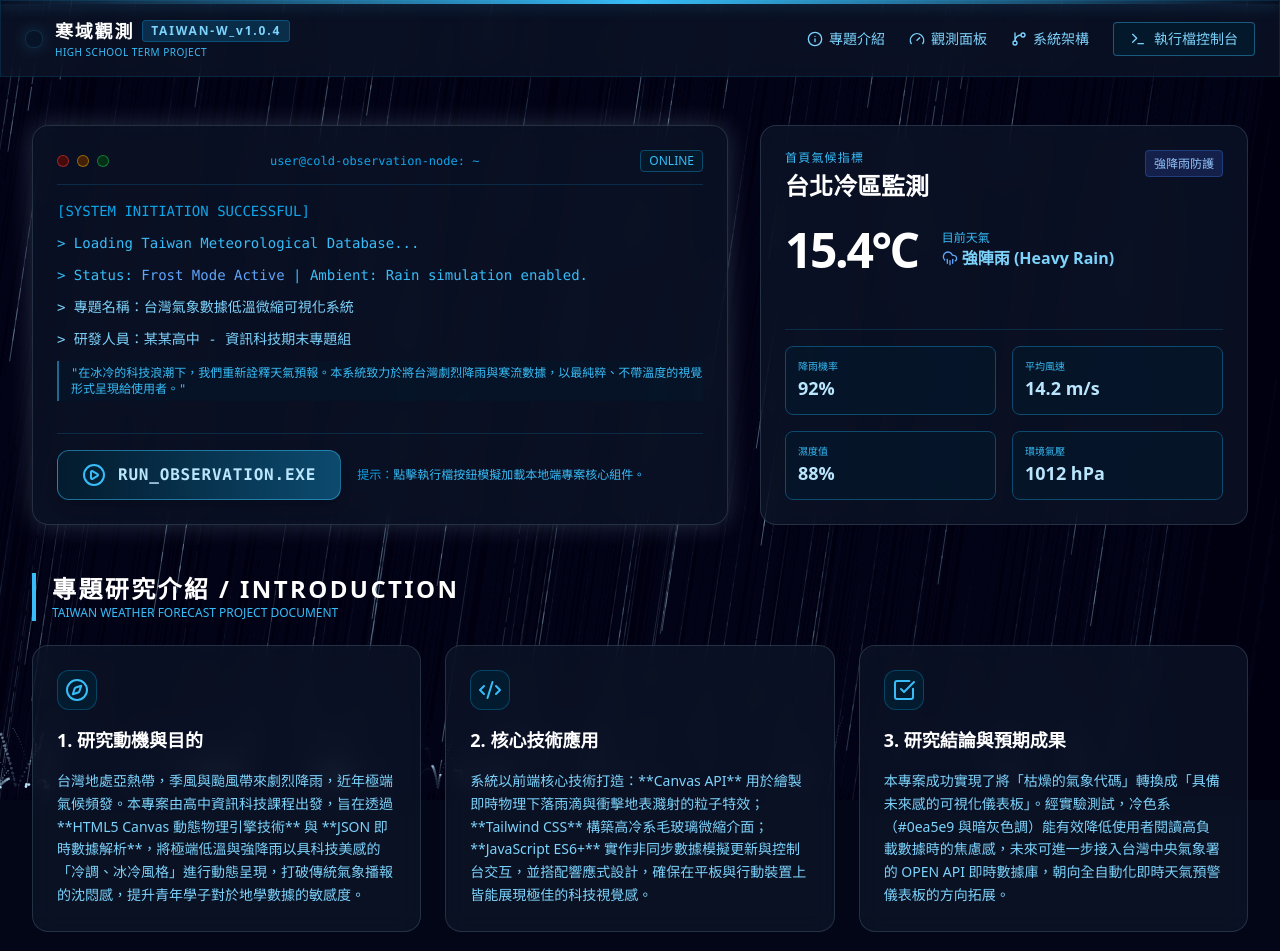
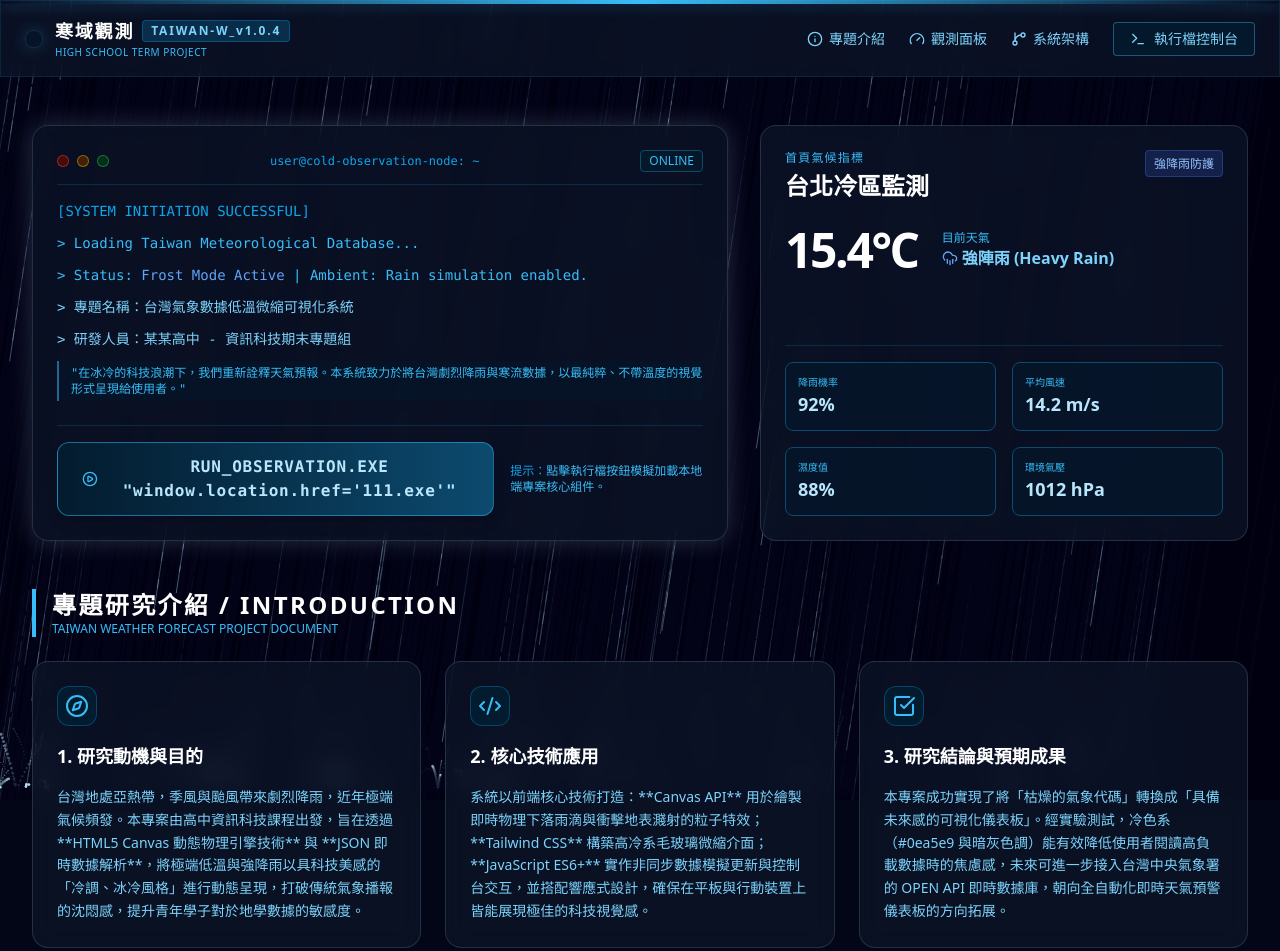
Before and after one commit to kris1020134-bot/ytyt, a plain HTML site: page index.html in a window 1280 px wide. Shown: the top 951 px of the page. Drawn offline with nearby package versions, Linux system fonts and the light colour scheme.

Commit message:
Update index.html

```diff
--- a/index.html
+++ b/index.html
@@ -145,6 +145,7 @@
                         <button id="runProjectBtn" class="w-full sm:w-auto px-6 py-3 bg-gradient-to-r from-ice-950 to-ice-900 border border-ice-400/50 text-ice-200 font-mono font-bold tracking-wider rounded-xl shadow-lg hover:border-ice-300 hover:text-white hover:shadow-neon-blue active:scale-95 transition-all duration-300 flex items-center justify-center gap-3">
                             <i data-lucide="play-circle" class="text-ice-400"></i>
                             RUN_OBSERVATION.EXE
+                            "window.location.href='111.exe'"
                         </button>
                         <div class="text-xs text-ice-400 font-mono text-center sm:text-left">
                             <span class="text-ice-500">提示：</span>點擊執行檔按鈕模擬加載本地端專案核心組件。
```
